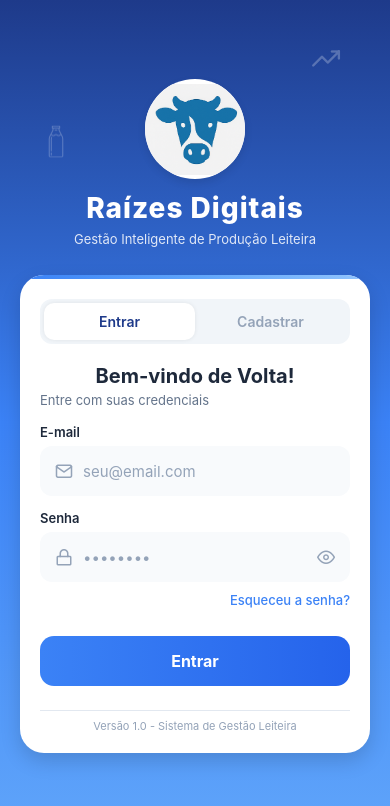
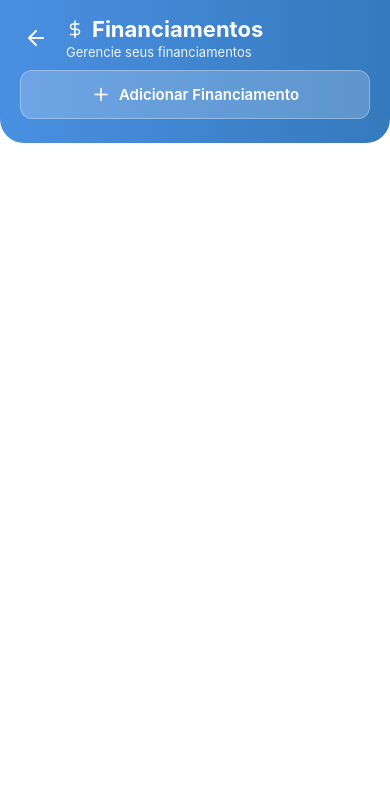
Before and after one commit to RenanVerissimo/raizesDigitais, a React Native app: screen /financiamentos in a window 390 px wide. Shown: the top 806 px of the page. Built offline with nearby package versions, Linux system fonts and the light colour scheme.

Commit message:
criacao do arquivo e area financimento

```diff
--- a/App.tsx
+++ b/App.tsx
@@ -32,6 +32,8 @@ import VerTodosAnimais from "./src/pages/animais/ver_todos_animais";
 import EditarCompras from "./src/pages/compras_e_pedidos/editar_compras";
 import EditarReceita from "./src/pages/financeiro/editar_receitas";
 import Alertas from "./src/pages/alertas/alertas";
+import financiamentos from "./src/pages/financeiro/financiamentos";
+import cadastrar_financiamento from "./src/pages/financeiro/cadastrar_financiamento";
 
 
 const Stack = createNativeStackNavigator();
@@ -67,6 +69,8 @@ export default function App() {
                     <Stack.Screen name="editar_compras" component={EditarCompras} />
                     <Stack.Screen name="editar_receita" component={EditarReceita} />
                     <Stack.Screen name="Alertas" component={Alertas} />
+                    <Stack.Screen name="financiamentos" component={financiamentos} />
+                    <Stack.Screen name="cadastrar_financiamento" component={cadastrar_financiamento} />
 
                 </Stack.Navigator>
             </NavigationContainer>
--- /dev/null
+++ b/src/pages/financeiro/cadastrar_financiamento.tsx
@@ -0,0 +1,54 @@
+import { View, Text, TouchableOpacity, ScrollView, StatusBar, Alert, Dimensions } from "react-native";
+import { useNavigation } from "@react-navigation/native";
+import { useSafeAreaInsets } from "react-native-safe-area-context";
+import { LinearGradient } from "expo-linear-gradient";
+import { Feather } from "@expo/vector-icons";
+
+
+export default function CadastrarFinanciamento() {
+    const navigation = useNavigation();
+    const insets = useSafeAreaInsets();
+    const handleCancelar = () => {
+        (navigation as any).navigate("financiamentos");
+    };
+
+    return (
+        <ScrollView style={{ flex: 1, backgroundColor: "#fff" }}>
+            <LinearGradient
+                colors={["#4a90e2", "#357abd"]}
+                start={{ x: 0, y: 0 }}
+                end={{ x: 1, y: 0 }}
+                style={{
+                    paddingTop: insets.top + 16,
+                    paddingHorizontal: 20,
+                    paddingBottom: 24,
+                    borderBottomLeftRadius: 24,
+                    borderBottomRightRadius: 24,
+                }}
+            >
+                <View style={{ flexDirection: "row", alignItems: "center", gap: 14 }}>
+                    <TouchableOpacity onPress={handleCancelar} style={{ padding: 4 }}>
+                        <Feather name="arrow-left" size={24} color="#fff" />
+                    </TouchableOpacity>
+                    <View>
+                        <View style={{ flexDirection: "row", alignItems: "center", gap: 8 }}>
+                            <Feather name="plus-circle" size={18} color="#fff" />
+                            <Text style={{ fontSize: 22, fontWeight: "700", color: "#fff" }}>
+                                Cadastrar Financiamento
+                            </Text>
+                        </View>
+                        <Text style={{ fontSize: 13, color: "rgba(255,255,255,0.9)", marginTop: 2 }}>
+                            Adicione um novo financiamento
+                        </Text>
+                    </View>
+                </View>
+            </LinearGradient>
+
+            <View style={{ padding: 20 }}>
+                <Text style={{ fontSize: 16, color: "#0a0a0a", fontWeight: "700" }}>
+                    Conteúdo do formulário aqui
+                </Text>
+            </View>
+        </ScrollView>
+    );
+}
--- a/src/pages/financeiro/financeiro.tsx
+++ b/src/pages/financeiro/financeiro.tsx
@@ -422,7 +422,7 @@ export default function Financeiro() {
                     style={{ paddingTop: insets.top + 16, paddingHorizontal: 20, paddingBottom: 24, borderBottomLeftRadius: 24, borderBottomRightRadius: 24 }}
                 >
                     <View style={{ flexDirection: "row", alignItems: "center", gap: 14, marginBottom: 18 }}>
-                        <TouchableOpacity onPress={() => navigation.goBack()} style={{ padding: 4 }}>
+                        <TouchableOpacity onPress={() => navigation.navigate("Dashboard")} style={{ padding: 4 }}>
                             <Feather name="arrow-left" size={24} color="#fff" />
                         </TouchableOpacity>
                         <View>
@@ -441,6 +441,17 @@ export default function Financeiro() {
                         <Feather name="plus" size={20} color="#fff" />
                         <Text style={{ fontSize: 15, fontWeight: "600", color: "#fff" }}>
                             Registrar Receita (Venda)
+                        </Text>
+                    </TouchableOpacity>
+
+                    <TouchableOpacity
+                        activeOpacity={0.85}
+                        onPress={() => navigation.navigate("financiamentos")}
+                        style={{ marginTop: 10, backgroundColor: "rgba(255,255,255,0.14)", borderWidth: 1, borderColor: "rgba(255,255,255,0.25)", borderRadius: 12, paddingVertical: 12, flexDirection: "row", alignItems: "center", justifyContent: "center", gap: 8 }}
+                    >
+                        <Feather name="trending-up" size={20} color="#fff" />
+                        <Text style={{ fontSize: 15, fontWeight: "600", color: "#fff" }}>
+                            Financiamentos
                         </Text>
                     </TouchableOpacity>
 
--- /dev/null
+++ b/src/pages/financeiro/financiamentos.tsx
@@ -0,0 +1,64 @@
+import { View, Text, TouchableOpacity, ScrollView, StatusBar, Alert, Dimensions } from "react-native";
+import { useNavigation } from "@react-navigation/native";
+import { useSafeAreaInsets } from "react-native-safe-area-context";
+import { LinearGradient } from "expo-linear-gradient";
+import { Feather } from "@expo/vector-icons";
+
+export default function Financimentos() {
+    const navigation = useNavigation();
+    const insets = useSafeAreaInsets();
+
+    const handleCancelar = () => {
+        (navigation as any).navigate("financeiro");
+    };
+
+    return (
+        <ScrollView style={{ flex: 1, backgroundColor: "#fff" }}>
+            <LinearGradient
+                colors={["#4a90e2", "#357abd"]}
+                start={{ x: 0, y: 0 }}
+                end={{ x: 1, y: 0 }}
+                style={{
+                    paddingTop: insets.top + 16,
+                    paddingHorizontal: 20,
+                    paddingBottom: 24,
+                    borderBottomLeftRadius: 24,
+                    borderBottomRightRadius: 24,
+                }}
+            >
+                <View style={{ flexDirection: "row", alignItems: "center", gap: 14 }}>
+                    <TouchableOpacity onPress={handleCancelar} style={{ padding: 4 }}>
+                        <Feather name="arrow-left" size={24} color="#fff" />
+                    </TouchableOpacity>
+                    <View>
+                        <View style={{ flexDirection: "row", alignItems: "center", gap: 8 }}>
+                            <Feather name="dollar-sign" size={18} color="#fff" />
+                            <Text style={{ fontSize: 22, fontWeight: "700", color: "#fff" }}>
+                                Financiamentos
+                            </Text>
+                        </View>
+                        <Text style={{ fontSize: 13, color: "rgba(255,255,255,0.9)", marginTop: 2 }}>
+                            Gerencie seus financiamentos
+                        </Text>
+                    </View>
+                </View>
+
+                <TouchableOpacity
+                    activeOpacity={0.85}
+                    onPress={() => (navigation as any).navigate("cadastrar_financiamento")}
+                    style={{ backgroundColor: "rgba(255,255,255,0.2)", borderWidth: 1, borderColor: "rgba(255,255,255,0.3)", borderRadius: 12, paddingVertical: 12, flexDirection: "row", alignItems: "center", justifyContent: "center", gap: 8, marginTop: 10 }}
+                >
+                    <Feather name="plus" size={20} color="#fff" />
+                    <Text style={{ fontSize: 15, fontWeight: "600", color: "#fff" }}>
+                        Adicionar Financiamento
+                    </Text>
+                </TouchableOpacity>
+            </LinearGradient>
+            <View style={{ padding: 20 }}>
+                <Text style={{ fontSize: 13, color: "rgba(255,255,255,0.9)", marginTop: 2 }}>
+                    Financiamentos
+                </Text>
+            </View>
+        </ScrollView>
+    );
+}
```
